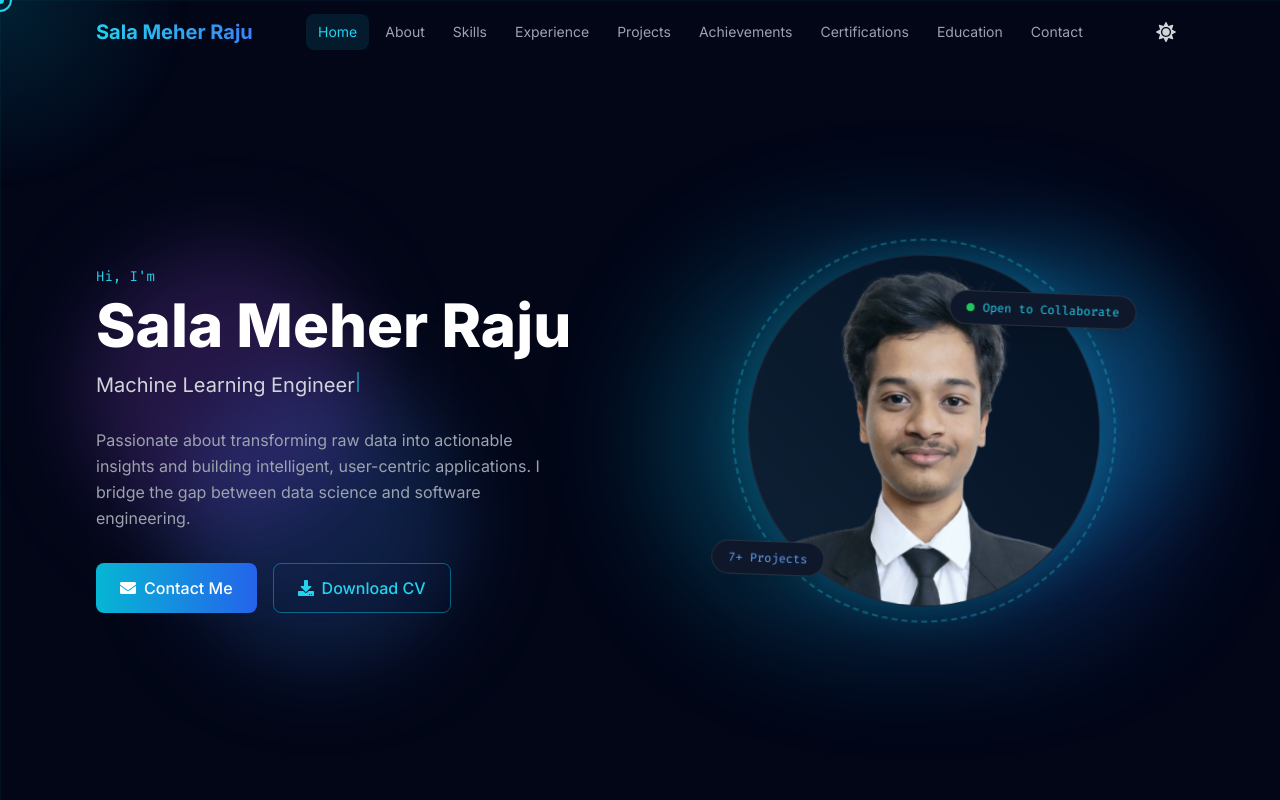
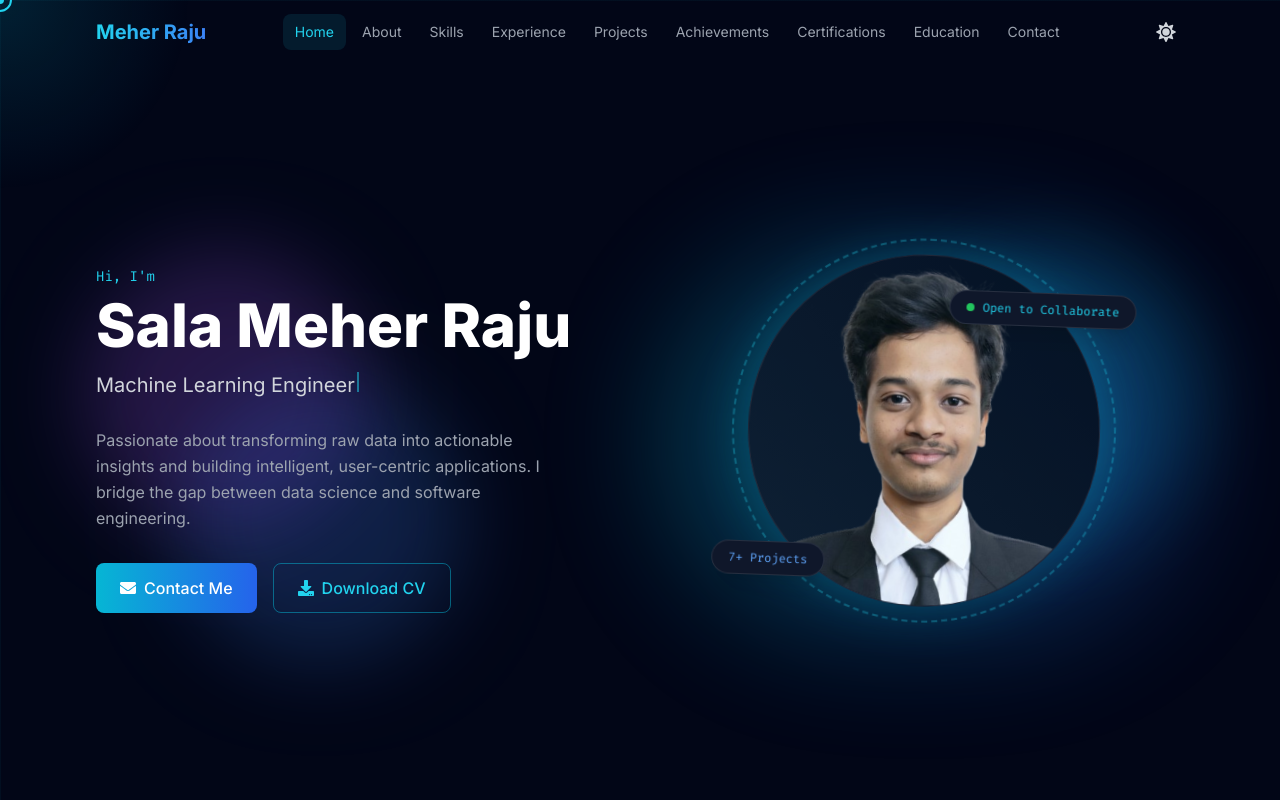
Before and after one commit to Meher450/portolio, a React (Vite) app: page / in a window 1280 px wide. Shown: the top 800 px of the page. Built offline with nearby package versions, Linux system fonts and the light colour scheme.

Commit message:
Change navbar text from 'Sala Meher Raju' to 'Meher Raju'

```diff
--- a/src/components/Navbar.jsx
+++ b/src/components/Navbar.jsx
@@ -70,7 +70,7 @@ export default function Navbar() {
           }}
           className="text-xl font-bold bg-gradient-to-r from-cyan-400 to-blue-500 bg-clip-text text-transparent"
         >
-          Sala Meher Raju
+          Meher Raju
         </a>
 
         {/* Desktop links */}
```
